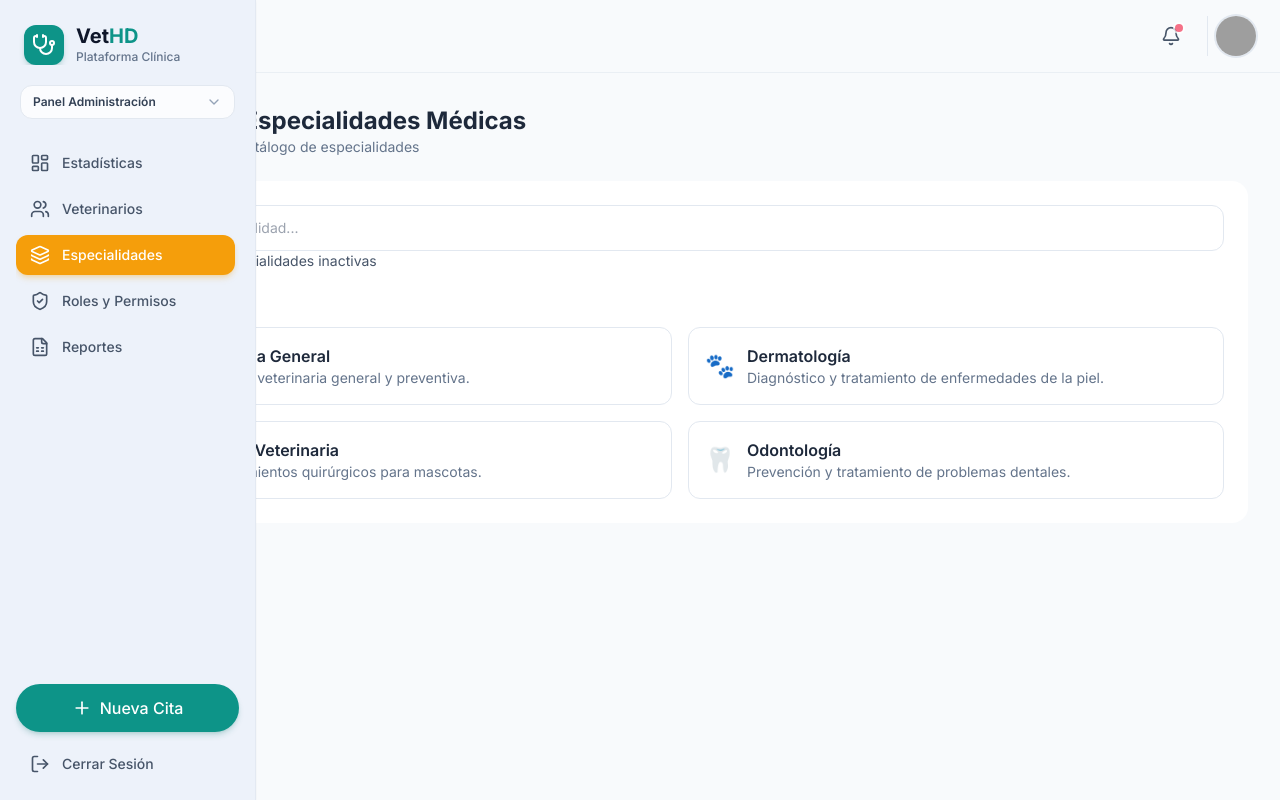
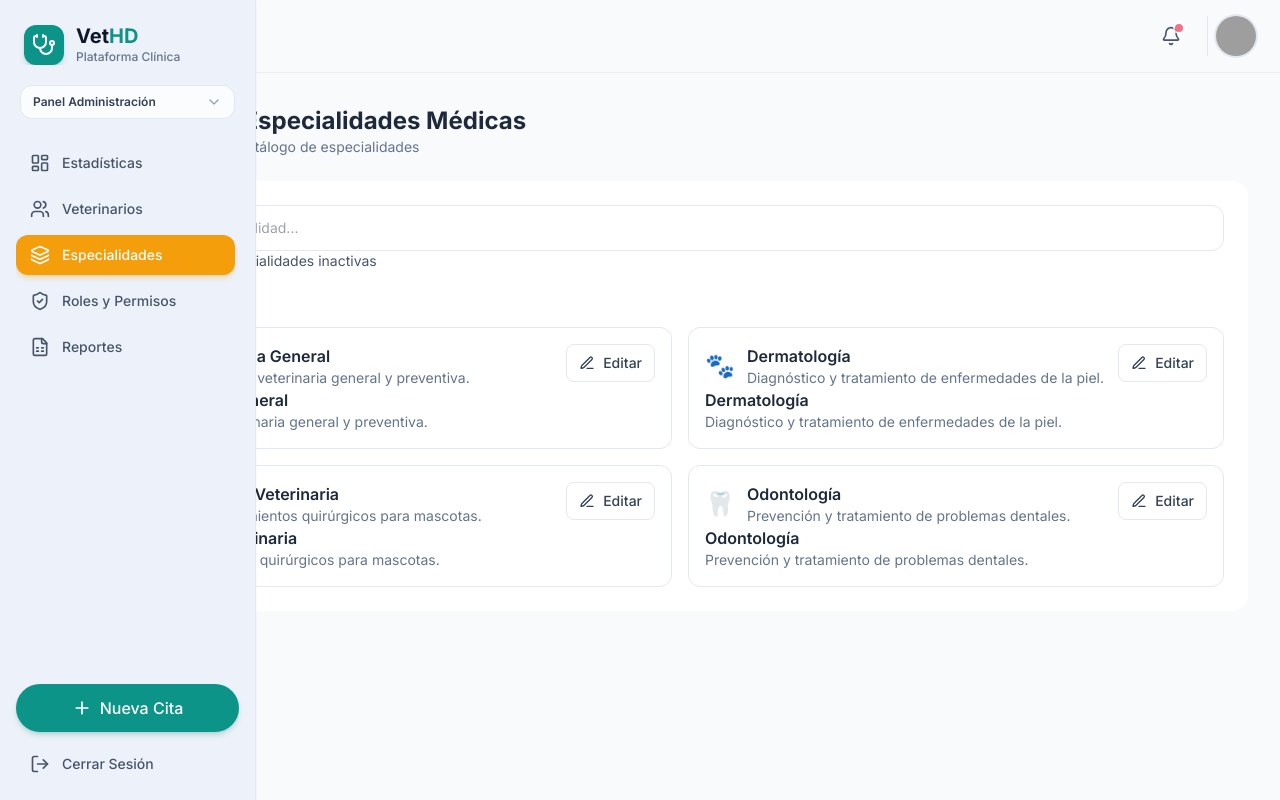
Before and after one commit to Edudev2004/hd-veterinaria-frontend, a React (Vite) app: page /admin/especialidades in a window 1280 px wide. Built offline with nearby package versions, Linux system fonts and the light colour scheme; grey boxes are pictures that could not be loaded.

Commit message:
US-29: Preparar edición de especialidades

```diff
--- a/src/features/admin/pages/AdminSpecialtiesPage.tsx
+++ b/src/features/admin/pages/AdminSpecialtiesPage.tsx
@@ -1,4 +1,5 @@
 import React, { useState } from 'react';
+import { Edit3 } from 'lucide-react';
 
 interface Specialty {
   id: string;
@@ -43,6 +44,7 @@ export const AdminSpecialtiesPage: React.FC = () => {
   const [specialties] = useState<Specialty[]>(initialSpecialties);
   const [query, setQuery] = useState('');
   const [showInactive, setShowInactive] = useState(false);
+  const [editing, setEditing] = useState<Specialty | null>(null);
 
   const filteredSpecialties = specialties.filter((specialty) => {
   const search = query.toLowerCase();
@@ -106,11 +108,44 @@ export const AdminSpecialtiesPage: React.FC = () => {
               key={specialty.id}
               className="border border-slate-200 rounded-xl p-4"
             >
-              <div className="flex items-center gap-3">
-                <span className="text-2xl">
-                  {specialty.icon}
-                </span>
+              <div className="flex items-start justify-between gap-3">
+                <div className="flex items-center gap-3">
+                  <span className="text-2xl">
+                     {specialty.icon}
+                  </span>
 
+                   <div>
+                    <h3 className="font-semibold">
+                      {specialty.name}
+                    </h3>
+
+                    <p className="text-sm text-slate-500">
+                      {specialty.description}
+                    </p>
+                  </div>
+              </div>
+
+              <button
+               type="button"
+               onClick={() => setEditing(specialty)}
+               className="inline-flex items-center gap-2 rounded-lg border border-slate-200 px-3 py-2 text-sm font-medium text-slate-700 hover:bg-slate-50"
+           >
+              <Edit3 className="h-4 w-4" />
+               Editar
+              </button>
+              </div>
+
+{editing && (
+  <div className="mt-4 rounded-xl border border-slate-200 bg-slate-50 p-4">
+    <p className="text-sm text-slate-500">
+      Especialidad seleccionada para editar:
+    </p>
+
+    <p className="font-semibold text-slate-800">
+      {editing.name}
+    </p>
+  </div>
+)}
                 <div>
                   <h3 className="font-semibold">
                     {specialty.name}
@@ -121,7 +156,7 @@ export const AdminSpecialtiesPage: React.FC = () => {
                   </p>
                 </div>
               </div>
-            </div>
+
           ))}
         </div>
       </div>
```
